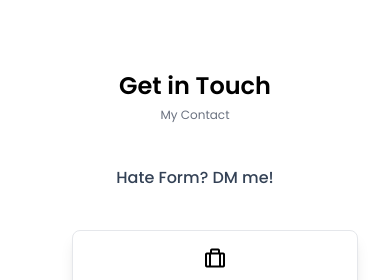
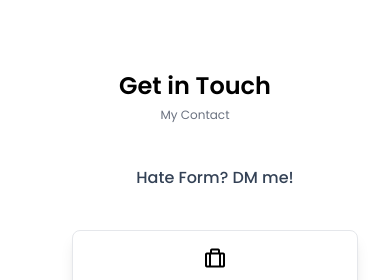
Before and after one commit to nn-fiha/Porfolio, a React (Create React App) app: page / in a window 390 px wide. Shown: the part 6000-6280 px from the top of the page. Built offline with nearby package versions, Linux system fonts and the light colour scheme.

Commit message:
modified form

```diff
--- a/src/porfolio/components/contact/Contact.jsx
+++ b/src/porfolio/components/contact/Contact.jsx
@@ -24,7 +24,7 @@ const Contact = () => {
 
       <div className="flex flex-col md:flex-row gap-10 justify-center">
         <div>
-          <h2 className="p-10 text-slate-700 font-medium">Hate Form? DM me!</h2>
+          <h2 className="p-10 text-slate-700 font-medium ml-10 md:ml-0">Hate Form? DM me!</h2>
 
           <div className="max w-auto rounded-lg overflow-hidden shadow-lg px-6 py-3 border mb-5 ml-10 md:ml-0">
             <i className='bx bx-briefcase-alt text-2xl mb-1'></i>
```
